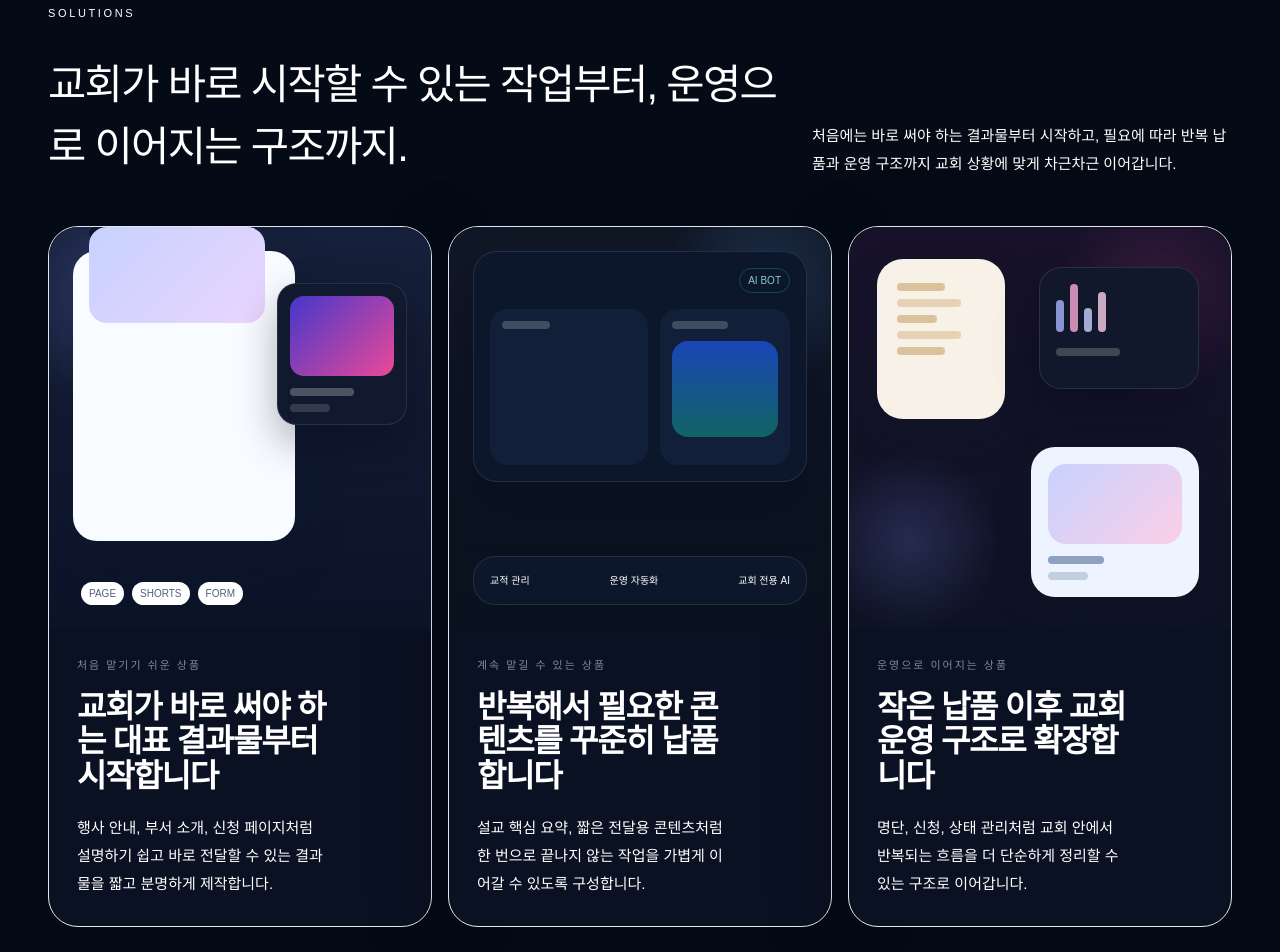
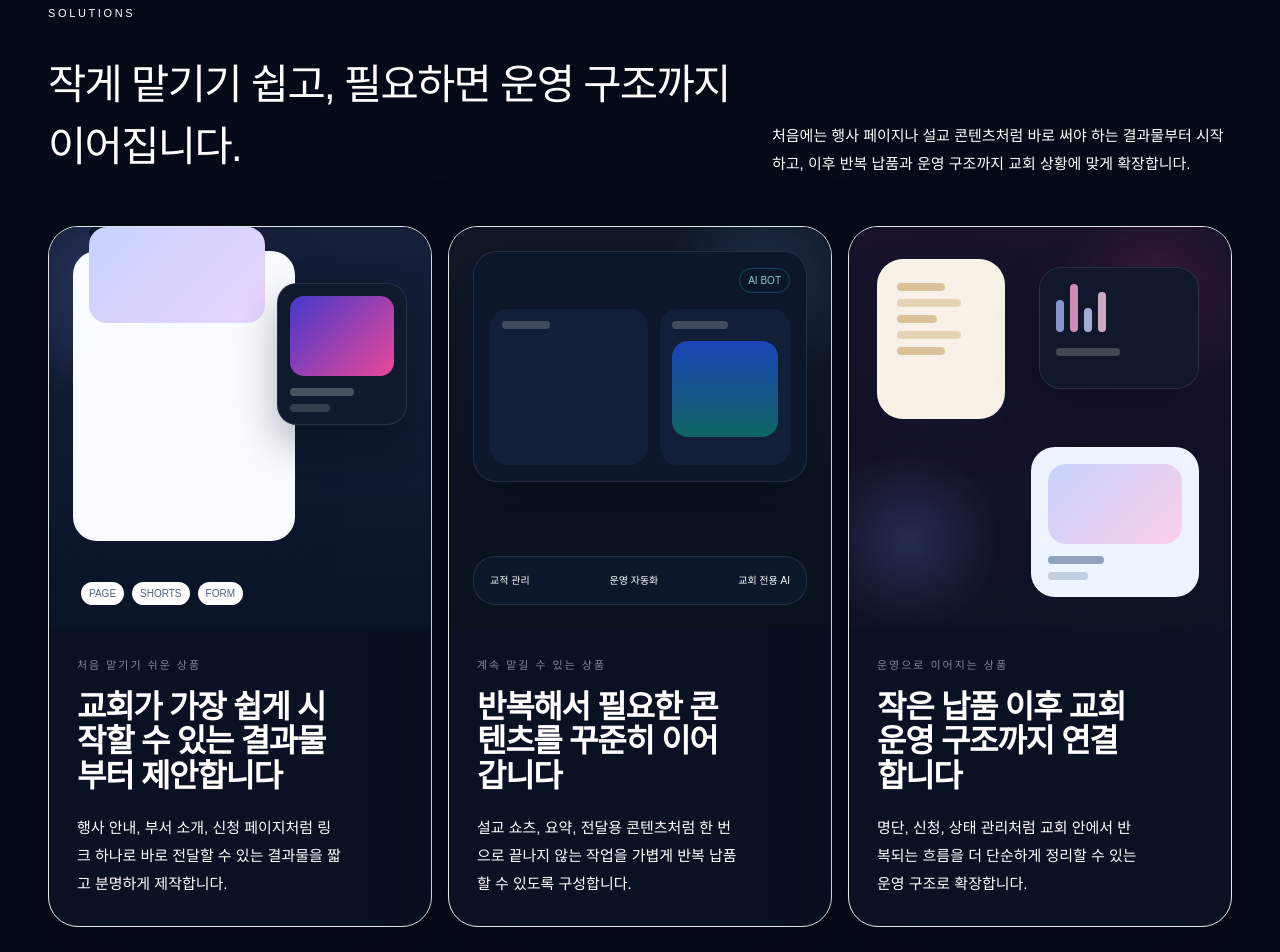
Before and after one commit to kinddragon1224/soom-church, a Next.js app: page / in a window 1280 px wide. Shown: the part 1660-2612 px from the top of the page. Built offline with nearby package versions, Linux system fonts and the light colour scheme; a web font is replaced by a local one.

Commit message:
Refine homepage positioning copy

```diff
--- a/app/page.tsx
+++ b/app/page.tsx
@@ -3,18 +3,18 @@ import Link from "next/link";
 const solutions = [
   {
     label: "처음 맡기기 쉬운 상품",
-    title: "교회가 바로 써야 하는 대표 결과물부터 시작합니다",
-    desc: "행사 안내, 부서 소개, 신청 페이지처럼 설명하기 쉽고 바로 전달할 수 있는 결과물을 짧고 분명하게 제작합니다.",
+    title: "교회가 가장 쉽게 시작할 수 있는 결과물부터 제안합니다",
+    desc: "행사 안내, 부서 소개, 신청 페이지처럼 링크 하나로 바로 전달할 수 있는 결과물을 짧고 분명하게 제작합니다.",
   },
   {
     label: "계속 맡길 수 있는 상품",
-    title: "반복해서 필요한 콘텐츠를 꾸준히 납품합니다",
-    desc: "설교 핵심 요약, 짧은 전달용 콘텐츠처럼 한 번으로 끝나지 않는 작업을 가볍게 이어갈 수 있도록 구성합니다.",
+    title: "반복해서 필요한 콘텐츠를 꾸준히 이어갑니다",
+    desc: "설교 쇼츠, 요약, 전달용 콘텐츠처럼 한 번으로 끝나지 않는 작업을 가볍게 반복 납품할 수 있도록 구성합니다.",
   },
   {
     label: "운영으로 이어지는 상품",
-    title: "작은 납품 이후 교회 운영 구조로 확장합니다",
-    desc: "명단, 신청, 상태 관리처럼 교회 안에서 반복되는 흐름을 더 단순하게 정리할 수 있는 구조로 이어갑니다.",
+    title: "작은 납품 이후 교회 운영 구조까지 연결합니다",
+    desc: "명단, 신청, 상태 관리처럼 교회 안에서 반복되는 흐름을 더 단순하게 정리할 수 있는 운영 구조로 확장합니다.",
   },
 ];
 
@@ -165,12 +165,12 @@ export default function HomePage() {
 
             <div className="mt-6 flex flex-col gap-4 lg:mt-8 lg:flex-row lg:items-end lg:justify-between">
               <p className="text-[1.75rem] font-light tracking-[-0.04em] text-white/92 sm:text-[2.2rem] lg:text-[2.6rem]">
-                교회가 바로 시작할 수 있는 작업부터,
-                운영으로 이어지는 구조까지.
+                작게 맡기기 쉽고,
+                필요하면 운영 구조까지 이어집니다.
               </p>
-              <p className="max-w-[420px] text-sm leading-6 text-white/58 sm:text-[15px] sm:leading-7">
-                처음에는 바로 써야 하는 결과물부터 시작하고,
-                필요에 따라 반복 납품과 운영 구조까지 교회 상황에 맞게 차근차근 이어갑니다.
+              <p className="max-w-[460px] text-sm leading-6 text-white/58 sm:text-[15px] sm:leading-7">
+                처음에는 행사 페이지나 설교 콘텐츠처럼 바로 써야 하는 결과물부터 시작하고,
+                이후 반복 납품과 운영 구조까지 교회 상황에 맞게 확장합니다.
               </p>
             </div>
 
@@ -267,10 +267,10 @@ export default function HomePage() {
 
                   <div className="p-6 sm:p-7">
                     <p className="text-[11px] font-medium tracking-[0.18em] text-indigo-100/55">{item.label}</p>
-                    <h3 className="mt-4 max-w-[14ch] text-[1.8rem] font-semibold leading-[1.08] tracking-[-0.04em] text-white sm:text-[2rem]">
+                    <h3 className="mt-4 max-w-[15ch] text-[1.8rem] font-semibold leading-[1.08] tracking-[-0.04em] text-white sm:text-[2rem]">
                       {item.title}
                     </h3>
-                    <p className="mt-5 max-w-[30ch] text-sm leading-6 text-white/62 sm:text-[15px] sm:leading-7">
+                    <p className="mt-5 max-w-[32ch] text-sm leading-6 text-white/62 sm:text-[15px] sm:leading-7">
                       {item.desc}
                     </p>
                   </div>
@@ -285,7 +285,7 @@ export default function HomePage() {
         <div className="mx-auto max-w-7xl px-5 py-20 sm:px-8 lg:px-10 lg:py-28">
           <div>
             <p className="font-display text-xs tracking-[0.2em] text-white/45">REPRESENTATIVE</p>
-            <h2 className="mt-4 text-4xl font-semibold leading-tight text-white sm:text-5xl lg:text-6xl">처음 맡기기 쉬운 대표 상품</h2>
+            <h2 className="mt-4 text-4xl font-semibold leading-tight text-white sm:text-5xl lg:text-6xl">처음 맡기기 가장 쉬운 대표 상품</h2>
           </div>
 
           <div className="mt-12 rounded-[32px] border border-white/10 bg-[#0b1327]/88 p-6 shadow-[0_20px_70px_rgba(2,6,23,0.34)] sm:p-7">
```
